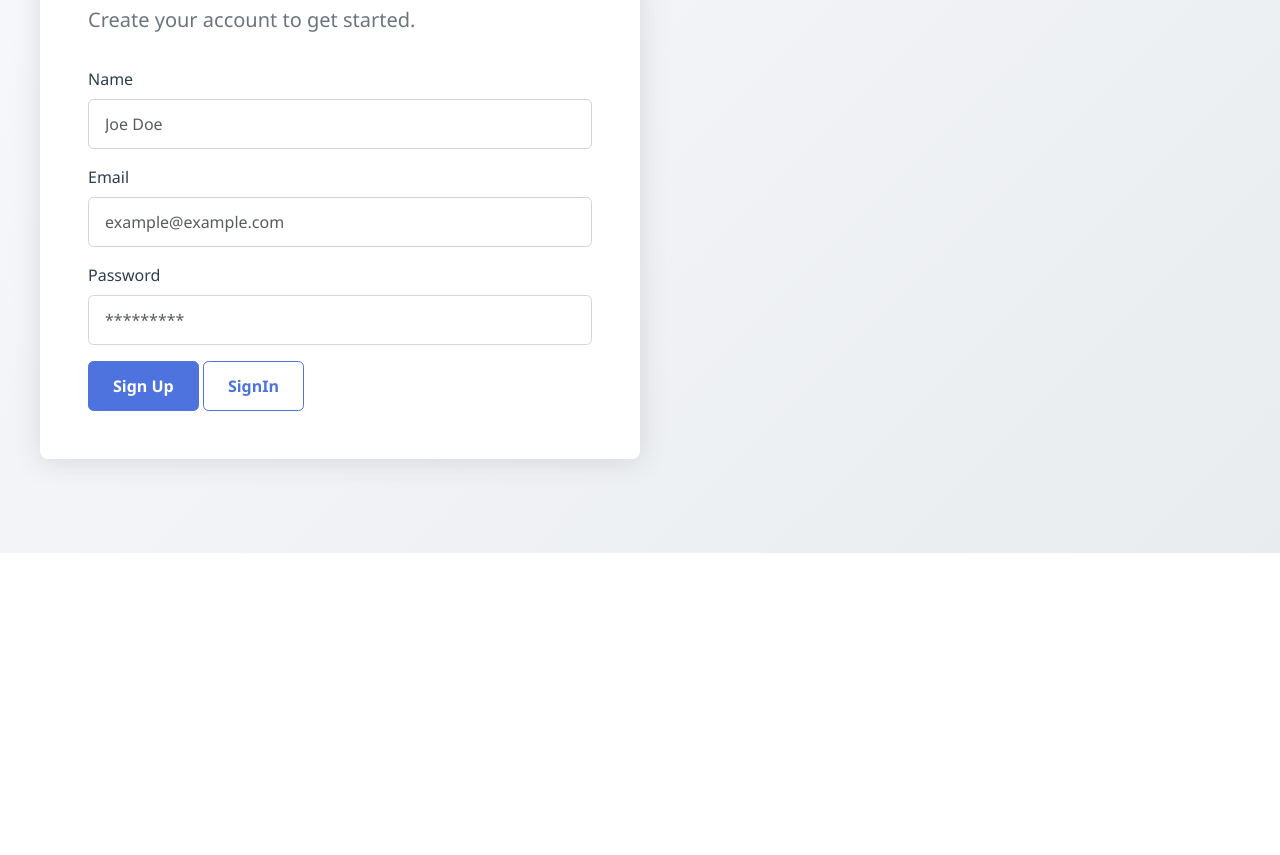
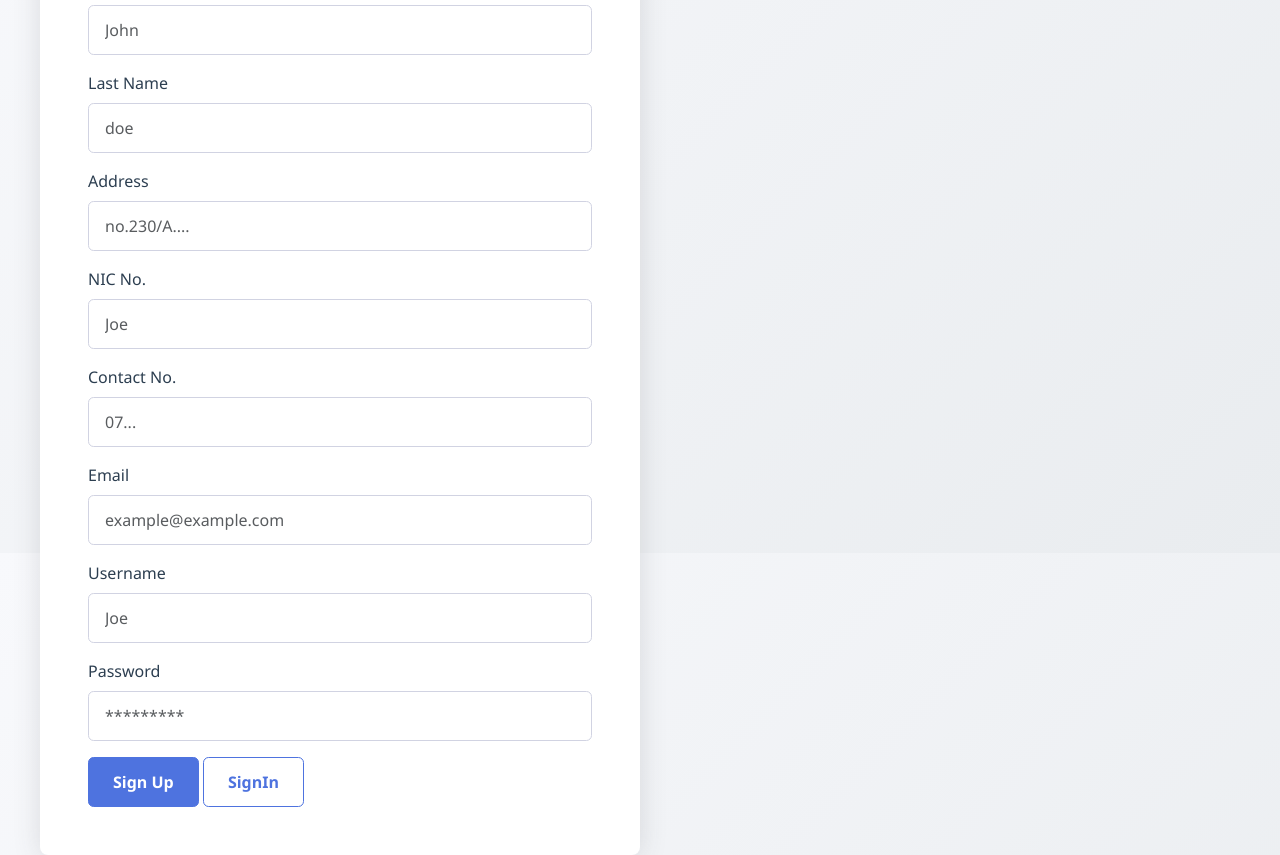
Before and after one commit to Akilach01/DriveNow-FN_AAD, a plain HTML site: page pages/signup.html in a window 1280 px wide. Shown: the part 247-1102 px from the top of the page. Before the commit the page ends 800 px from the top, so only its background shows below. Drawn offline with nearby package versions, Linux system fonts and the light colour scheme; some packages are replaced by stand-ins of ours; a script that the page names is missing.

Commit message:
updated view's

```diff
--- a/js/signin.js
+++ b/js/signin.js
@@ -9,7 +9,7 @@ $(document).ready(function() {
         };
 
         $.ajax({
-            url: 'http://localhost:8080/auth/login',
+            url: 'http://localhost:8080/login',
             type: 'POST',
             contentType: 'application/json',
             data: JSON.stringify(authData),
--- a/pages/signup.html
+++ b/pages/signup.html
@@ -130,12 +130,32 @@
         <p class="lead">Create your account to get started.</p>
         <form id="signup-form">
             <div class="mb-3">
-                <label for="name" class="form-label"> Name</label>
-                <input type="text" class="form-control" id="name" name="full_name" placeholder="Joe Doe" required>
+                <label for="firstname" class="form-label">First Name</label>
+                <input type="text" class="form-control" id="firstname" name="first_name" placeholder="John" required>
+            </div>
+            <div class="mb-3">
+                <label for="lastname" class="form-label">Last Name</label>
+                <input type="text" class="form-control" id="lastname" name="last_name" placeholder="doe" required>
+            </div>
+            <div class="mb-3">
+                <label for="address" class="form-label">Address</label>
+                <input type="text" class="form-control" id="address" name="full_name" placeholder="no.230/A...." required>
+            </div>
+            <div class="mb-3">
+                <label for="nic" class="form-label">NIC No.</label>
+                <input type="text" class="form-control" id="nic" name="nic_no" placeholder="Joe" required>
+            </div>
+            <div class="mb-3">
+                <label for="contact" class="form-label">Contact No.</label>
+                <input type="text" class="form-control" id="contact" name="full_name" placeholder="07..." required>
             </div>
             <div class="mb-3">
                 <label for="email" class="form-label">Email</label>
                 <input type="email" class="form-control" id="email" name="email" placeholder="example@example.com" required>
+            </div>
+            <div class="mb-3">
+                <label for="username" class="form-label">Username</label>
+                <input type="text" class="form-control" id="username" name="full_name" placeholder="Joe" required>
             </div>
             <div class="mb-3">
                 <label for="password" class="form-label"> Password</label>
```
Also changed, not shown: pages/signin.html (+1 -1 lines).
